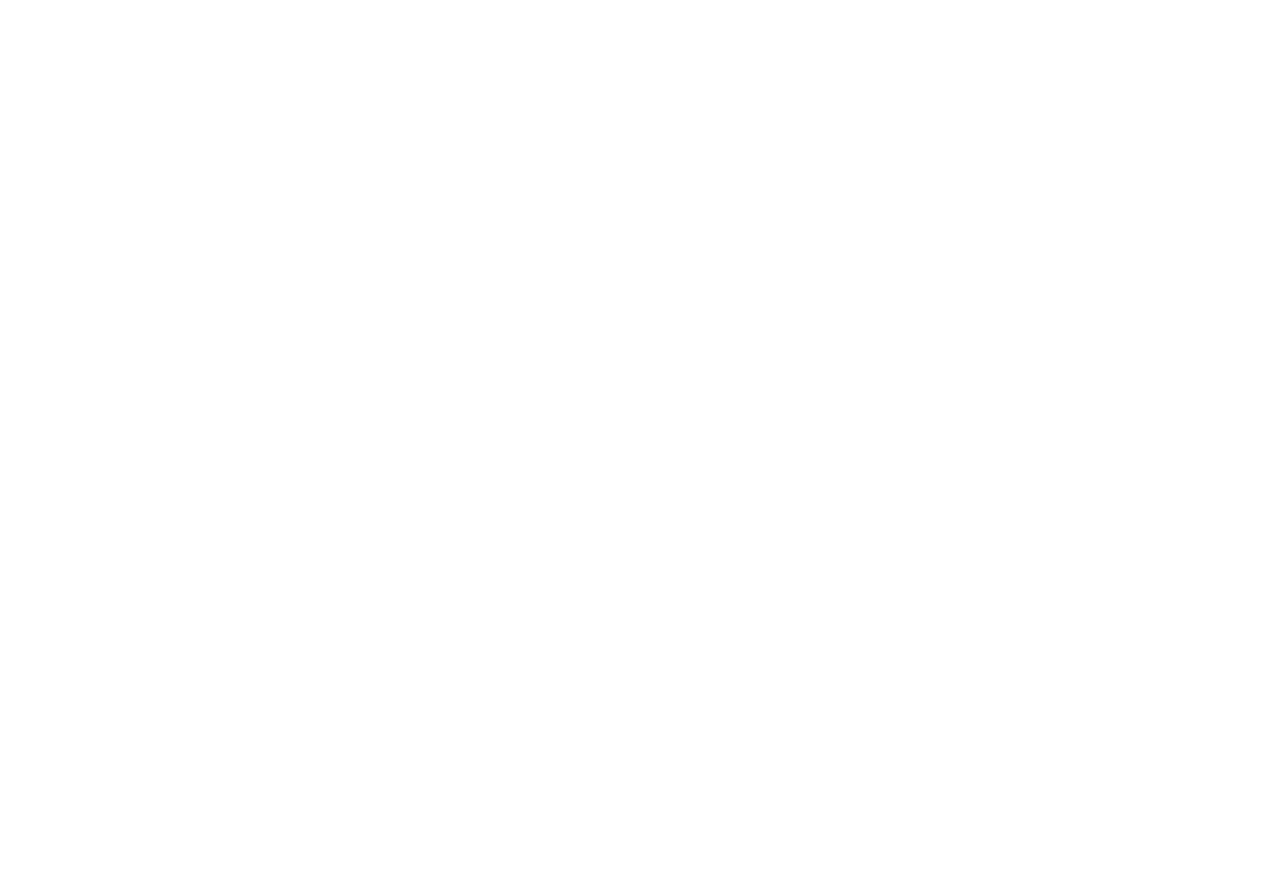
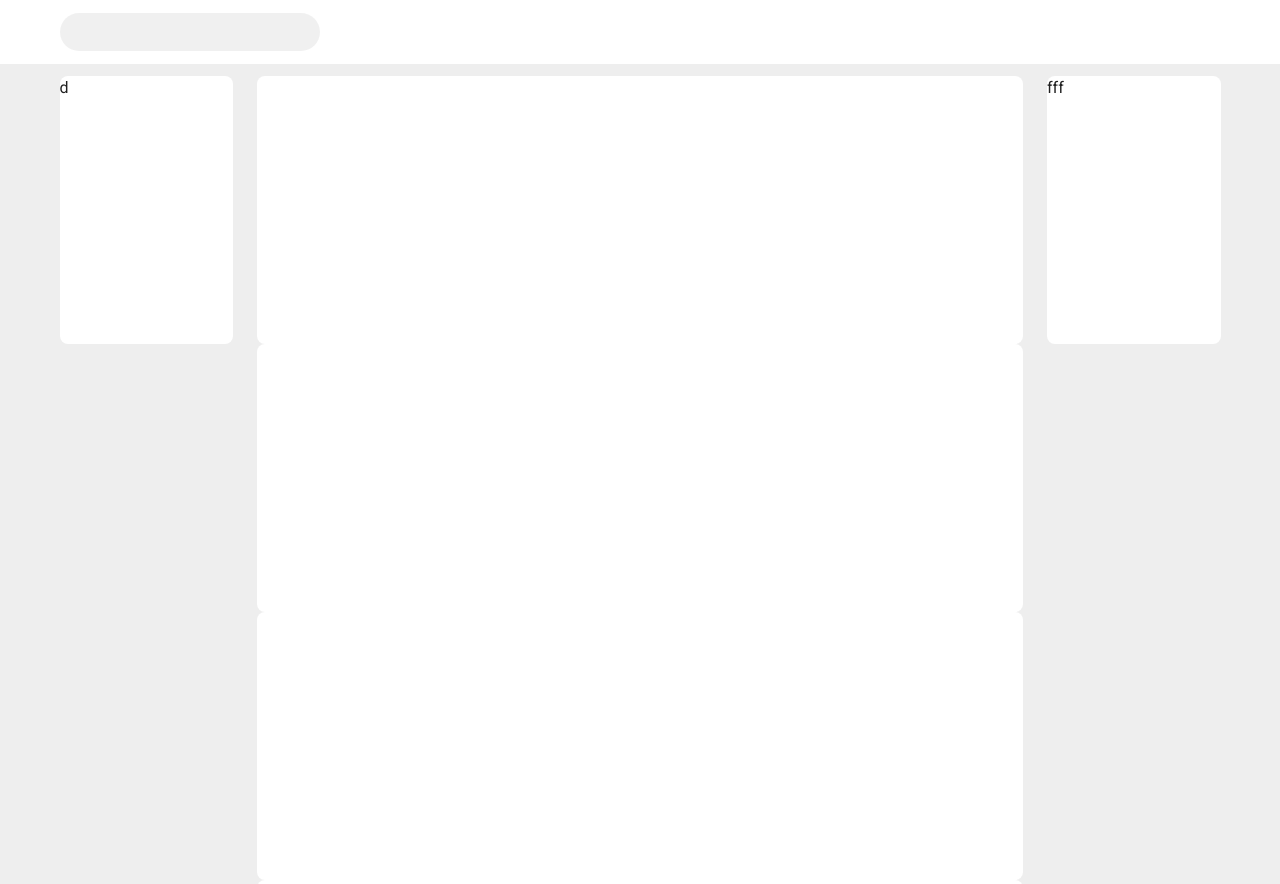
Before and after one commit to hunnx27/ing_frontend_vue2, a Vue app: page /test1 in a window 1280 px wide. Shown: the top 884 px of the page. Before the commit the page ends 800 px from the top, so only its background shows below. Built offline with nearby package versions, Linux system fonts and the light colour scheme.

Commit message:
fix: 버그수정
- testView 작성
- 모달창 버그 수정

```diff
--- a/src/views/review/ReviewView.vue
+++ b/src/views/review/ReviewView.vue
@@ -73,7 +73,7 @@
         style='text-align:right'
       >
         <v-btn text
-          @click="dialog2 = true"
+          @click="dialog1 = true"
         >
           {{selectedMenu2}} <v-icon>mdi-menu-down</v-icon>
         </v-btn>
@@ -107,10 +107,10 @@
             >
               <v-card-text>
                 <v-row>
-                  <v-col>아이콘</v-col>
-                  <v-col>총 만족도</v-col>
-                  <v-col>업무량</v-col>
-                  <v-col>원내분위기</v-col>
+                  <v-col><v-icon>mdi-face-man</v-icon><v-icon>mdi-cards-heart</v-icon><v-icon>mdi-cards-heart-outline</v-icon></v-col>
+                  <v-col>총 만족도 : 5</v-col>
+                  <v-col>업무량 : 4</v-col>
+                  <v-col>원내분위기 : 3</v-col>
                 </v-row>
               </v-card-text>
             </v-card>
--- /dev/null
+++ b/src/views/sample/Test1View.vue
@@ -0,0 +1,54 @@
+<template>
+  <v-app>
+    <v-app-bar app color="white" flat>
+      <v-container class="py-0 fill-height">
+        <v-responsive max-width="260">
+          <v-text-field
+            dense
+            flat
+            hide-details
+            rounded
+            solo-inverted
+          ></v-text-field>
+        </v-responsive>
+        <v-spacer></v-spacer>
+      </v-container>
+    </v-app-bar>
+    <v-main class="grey lighten-3">
+      <v-container>
+        <v-row>
+          <v-col cols="12" sm="2">
+            <div style="position: sticky; top: 76px">
+              <v-sheet rounded="lg" min-height="268">
+                <!-- should be fixed -->d
+              </v-sheet>
+            </div>
+          </v-col>
+
+          <v-col cols="12" sm="8">
+            <!-- Scrollable  -->
+            <v-sheet rounded="lg" min-height="268"></v-sheet>
+            <v-sheet rounded="lg" min-height="268"></v-sheet>
+            <v-sheet rounded="lg" min-height="268"></v-sheet>
+            <v-sheet rounded="lg" min-height="268"></v-sheet>
+            <v-sheet rounded="lg" min-height="268"></v-sheet>
+            <v-sheet rounded="lg" min-height="268"></v-sheet>
+            <v-sheet rounded="lg" min-height="268"></v-sheet>
+          </v-col>
+
+          <v-col cols="12" sm="2">
+            <v-sheet rounded="lg" min-height="268">
+              <!-- should be fixed  -->fff
+            </v-sheet>
+          </v-col>
+        </v-row>
+      </v-container>
+    </v-main>
+  </v-app>
+</template>
+
+<script>
+export default {
+  name: 'ReviewItem'
+}
+</script>
```
Also changed, not shown: src/router/index.js (+9 -1 lines).
